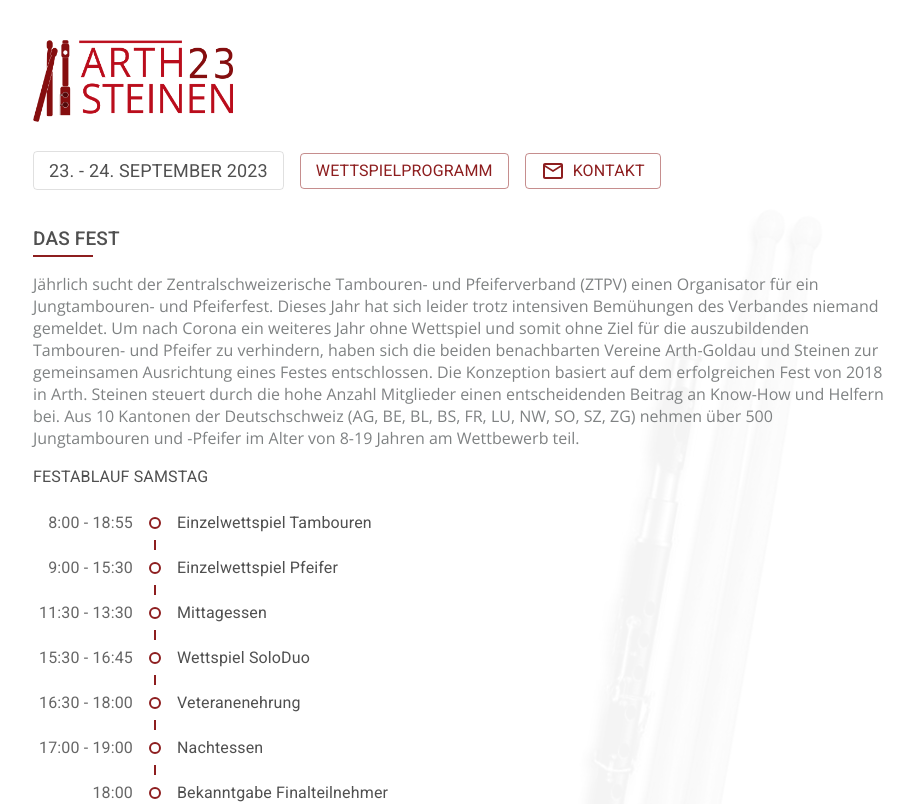
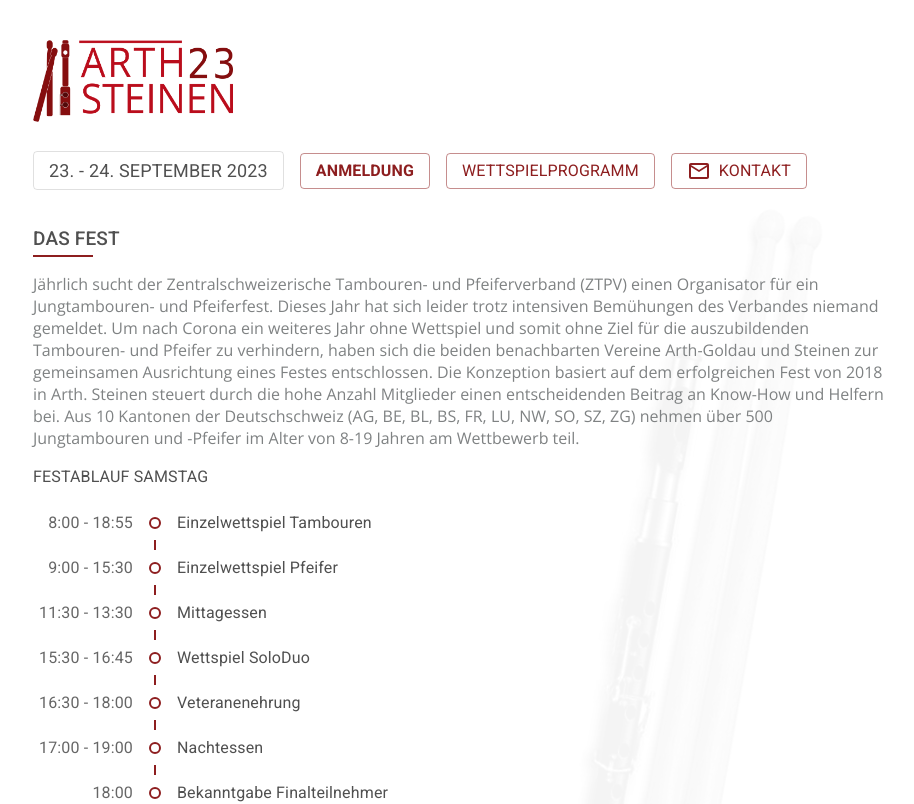
Before and after one commit to randombenj/arth-steinen-23, a React (Create React App) app: page / in a window 1280 px wide. Shown: the top 804 px of the page, without its empty margins (231-1145 px from the left). Built offline with nearby package versions, Linux system fonts and the light colour scheme.

Commit message:
Add sign up

```diff
--- a/src/App.tsx
+++ b/src/App.tsx
@@ -58,11 +58,19 @@ function App() {
           }}>23. - 24. September 2023</Typography>
         </Button>
 
+        <Button sx={{ marginTop: 1, marginRight: 2 }} variant="outlined" href='https://www.ztpv.ch/zjtpf-arth-steinen-2023-anmeldung-ist-online/' target='_blank'>
+          <Typography sx={{
+            fontSize: 16,
+            fontWeight: 600
+          }}>Anmeldung</Typography>
+        </Button>
+
         <Button sx={{ marginTop: 1, marginRight: 2 }} variant="outlined" href='https://www.ztpv.ch/wettspielprogramm-zjtpf-steinen-arth-2023/' target='_blank'>
           <Typography sx={{
             fontSize: 16
           }}>Wettspielprogramm</Typography>
         </Button>
+
 
         <Button sx={{ marginTop: 1 }} variant="outlined" href='mailto:info@arth-steinen-23.ch'>
           <MailOutlineIcon sx={{ marginRight: 1 }} />
```
